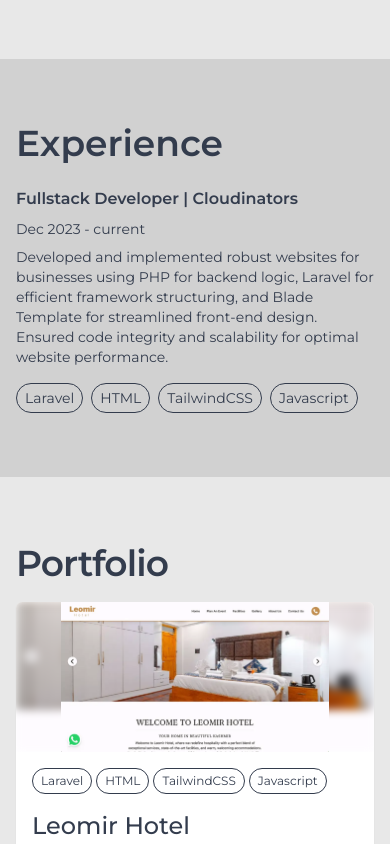
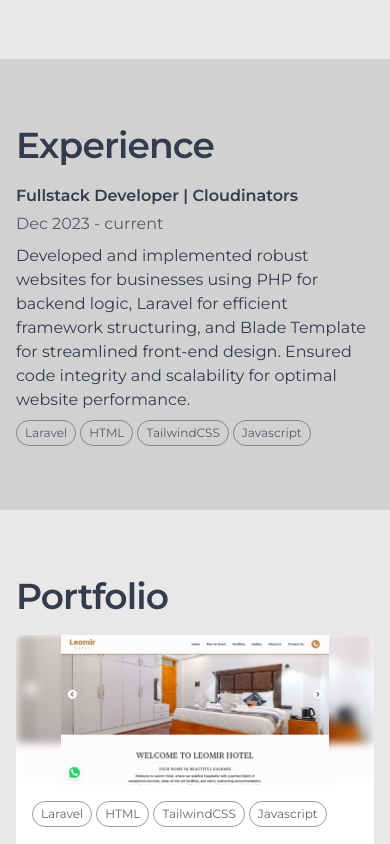
Before and after one commit to laraib07/portfolio, a Vue app: page / in a window 390 px wide. Shown: the part 1660-2504 px from the top of the page. Built offline with nearby package versions, Linux system fonts and the light colour scheme; no server answers.

Commit message:
fix spacing and heirarchy

```diff
--- a/src/components/ExperienceItem.vue
+++ b/src/components/ExperienceItem.vue
@@ -10,17 +10,17 @@ defineProps({
 </script>
 
 <template>
-  <div class="pt-8 first-of-type:pt-0">
-    <h3 class="font-semibold text-base-content">
+  <div class="text-base text-base-content mt-8 first-of-type:mt-0">
+    <h3 class="font-semibold">
       {{ experience.designation }} | {{ experience.company }}
     </h3>
-    <time class="pt-2 block text-sm text-base-content">
+    <time class="mt-1 block text-base-content/80">
       {{ experience.from }} - {{ experience.to }}
     </time>
-    <p class="pt-2 text-sm text-base-content">
+    <p class="mt-2 text-base">
       {{ experience.description }}
     </p>
-    <div class="flex flex-wrap gap-2 pt-4 text-sm">
+    <div class="flex flex-wrap gap-1 mt-2 text-xs">
       <SkillItem v-for="skill of experience.skills" :skill="skill" />
     </div>
   </div>
--- a/src/components/SkillItem.vue
+++ b/src/components/SkillItem.vue
@@ -8,7 +8,7 @@ defineProps({
 </script>
 <template>
   <span
-    class="border border-base-content rounded-full py-1 px-2"
+    class="border border-base-content/50 text-base-content/80 rounded-full py-1 px-2"
     v-text="skill"
   ></span>
 </template>
--- a/src/partials/Experience.vue
+++ b/src/partials/Experience.vue
@@ -11,8 +11,10 @@ defineProps({
 
 <template>
   <section id="experience" class="w-full px-4 py-16 bg-base-300">
-    <div class="grid gap-6 mx-auto max-w-screen-lg lg:grid-cols-5">
-      <h2 class="text-4xl font-semibold sm:text-6xl lg:col-span-2">
+    <div class="grid gap-4 mx-auto max-w-screen-lg lg:grid-cols-5 lg:gap-6">
+      <h2
+        class="text-4xl font-semibold tracking-tight leading-tight sm:text-6xl lg:col-span-2"
+      >
         Experience
       </h2>
       <div class="lg:col-span-3">
```
